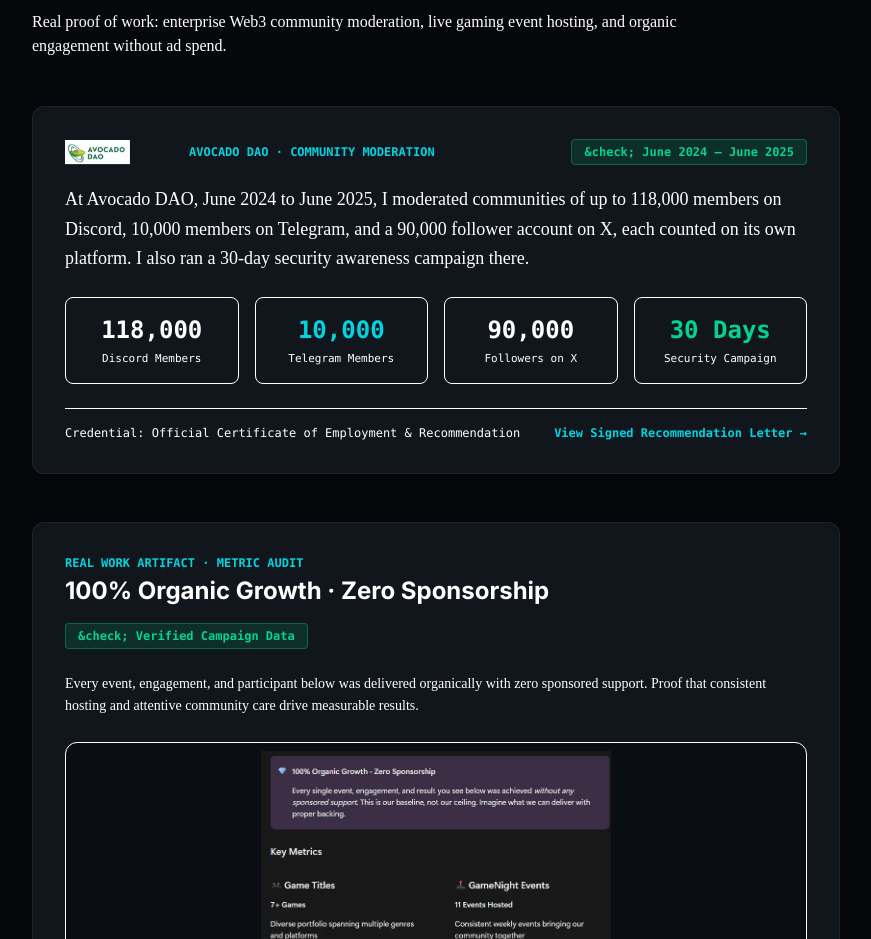
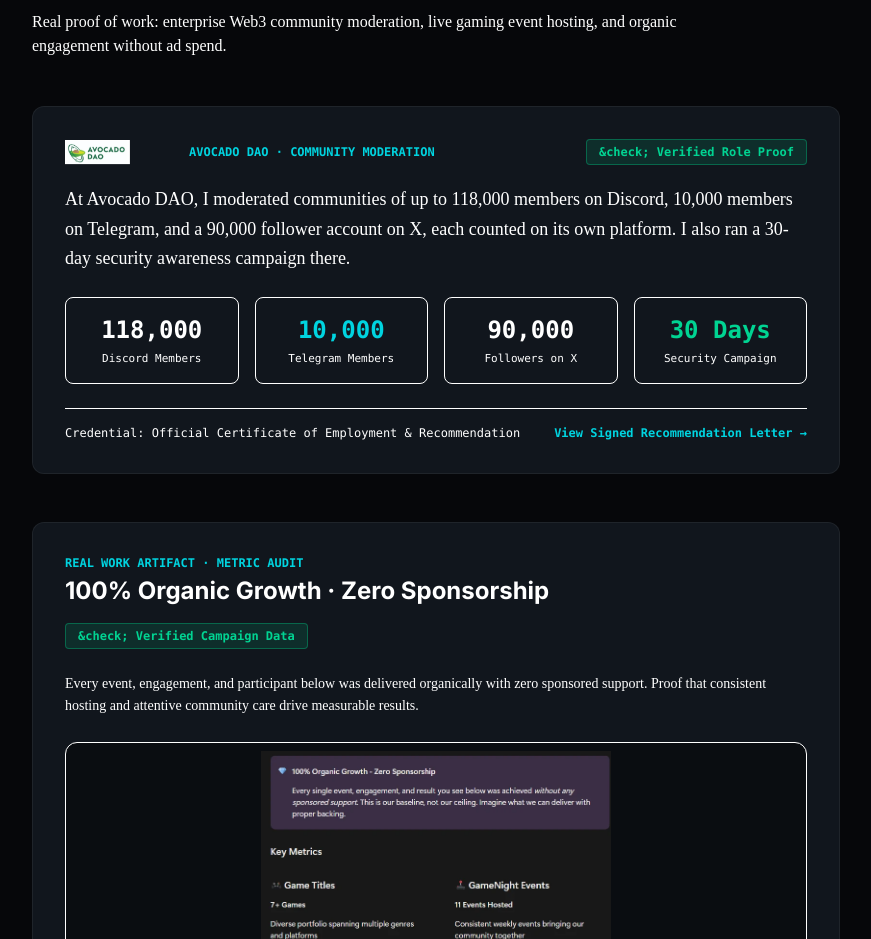
Before and after one commit to mybotts/Block-Frame-Website-, a Next.js app: page /portfolio in a window 1280 px wide. Shown: the part 5360-6299 px from the top of the page, without its empty margins (392-1263 px from the left). Built offline with nearby package versions, Linux system fonts and the light colour scheme; no server answers.

Commit message:
fix(portfolio): remove date reference from Avocado DAO moderation block

```diff
--- a/src/app/portfolio/PortfolioClient.tsx
+++ b/src/app/portfolio/PortfolioClient.tsx
@@ -932,13 +932,13 @@ export default function PortfolioClient() {
                   </span>
                 </div>
                 <span className="rounded bg-emerald-500/15 border border-emerald-500/40 text-emerald-400 font-mono text-xs px-3 py-1 font-semibold">
-                  &check; June 2024 &ndash; June 2025
+                  &check; Verified Role Proof
                 </span>
               </div>
 
               {/* Exact user-specified block */}
               <p className="text-base md:text-lg text-text-primary leading-relaxed mb-6 font-medium">
-                At Avocado DAO, June 2024 to June 2025, I moderated communities of up to 118,000 members on Discord, 10,000 members on Telegram, and a 90,000 follower account on X, each counted on its own platform. I also ran a 30-day security awareness campaign there.
+                At Avocado DAO, I moderated communities of up to 118,000 members on Discord, 10,000 members on Telegram, and a 90,000 follower account on X, each counted on its own platform. I also ran a 30-day security awareness campaign there.
               </p>
 
               {/* Platform Scale Breakdown Cards (each counted on its own platform, not added together) */}
```
